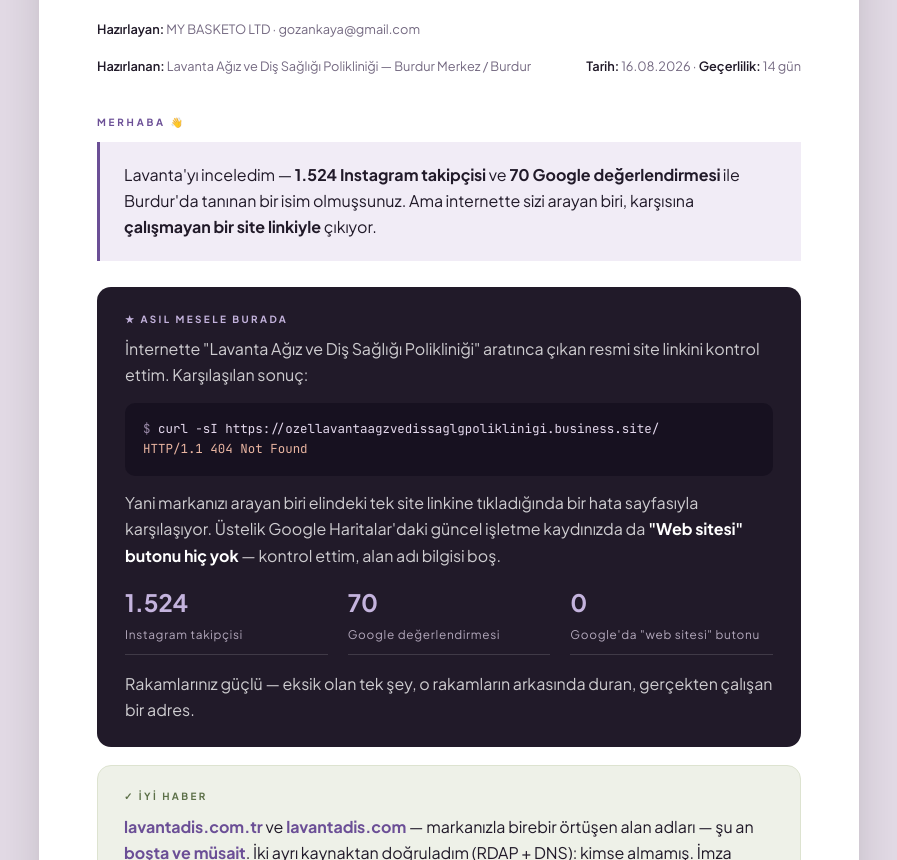
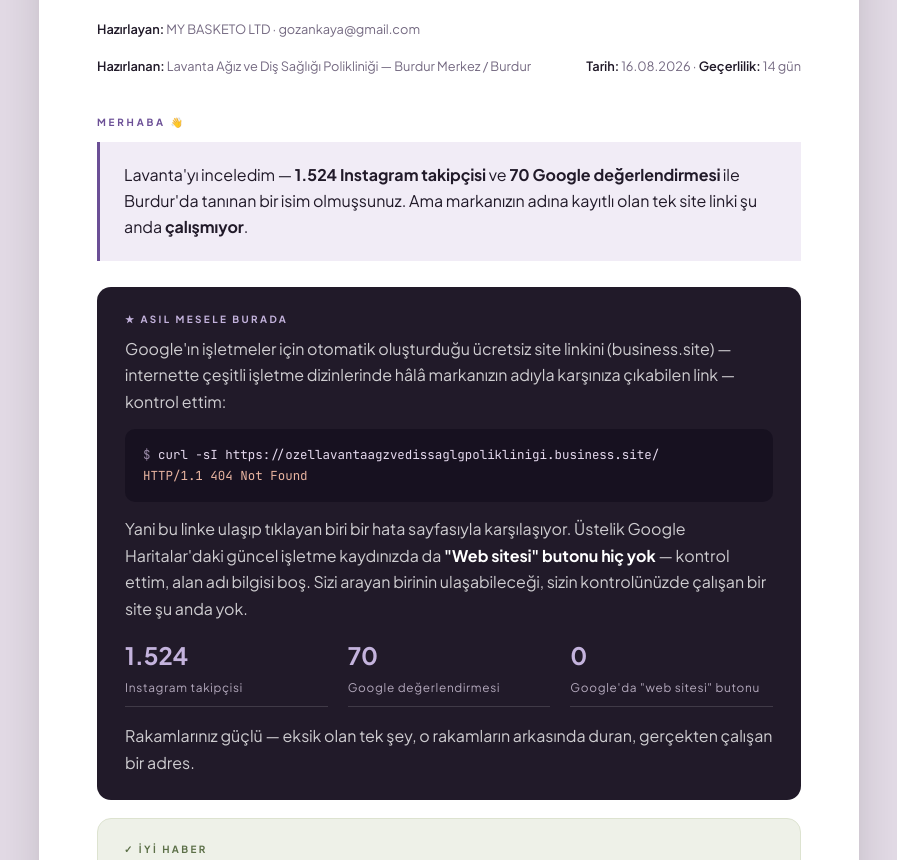
Before and after one commit to Gracoins/lavanta, a plain HTML site: page teklif.html in a window 1280 px wide. Shown: the part 240-1100 px from the top of the page, without its empty margins (191-1088 px from the left). Drawn offline with Linux system fonts and the light colour scheme.

Commit message:
Teklifteki kanca ifadesini doğrulanabilir dille düzelt

```diff
--- a/teklif.html
+++ b/teklif.html
@@ -120,21 +120,21 @@
   <span class="eyebrow">Merhaba 👋</span>
   <div class="lead">
     Lavanta'yı inceledim — <strong>1.524 Instagram takipçisi</strong> ve <strong>70 Google değerlendirmesi</strong>
-    ile Burdur'da tanınan bir isim olmuşsunuz. Ama internette sizi arayan biri, karşısına
-    <strong>çalışmayan bir site linkiyle</strong> çıkıyor.
+    ile Burdur'da tanınan bir isim olmuşsunuz. Ama markanızın adına kayıtlı olan tek site linki
+    şu anda <strong>çalışmıyor</strong>.
   </div>
 
   <div class="hi">
     <div class="hd">★ Asıl mesele burada</div>
-    <p>İnternette "Lavanta Ağız ve Diş Sağlığı Polikliniği" aratınca çıkan resmi site linkini kontrol ettim.
-    Karşılaşılan sonuç:</p>
+    <p>Google'ın işletmeler için otomatik oluşturduğu ücretsiz site linkini (business.site) — internette
+    çeşitli işletme dizinlerinde hâlâ markanızın adıyla karşınıza çıkabilen link — kontrol ettim:</p>
     <div class="term mono">
       <div><span class="l">$</span> curl -sI https://ozellavantaagzvedissaglgpoliklinigi.business.site/</div>
       <div class="out">HTTP/1.1 404 Not Found</div>
     </div>
-    <p>Yani markanızı arayan biri elindeki tek site linkine tıkladığında bir hata sayfasıyla karşılaşıyor.
-    Üstelik Google Haritalar'daki güncel işletme kaydınızda da <b>"Web sitesi" butonu hiç yok</b> —
-    kontrol ettim, alan adı bilgisi boş.</p>
+    <p>Yani bu linke ulaşıp tıklayan biri bir hata sayfasıyla karşılaşıyor. Üstelik Google Haritalar'daki
+    güncel işletme kaydınızda da <b>"Web sitesi" butonu hiç yok</b> — kontrol ettim, alan adı bilgisi boş.
+    Sizi arayan birinin ulaşabileceği, sizin kontrolünüzde çalışan bir site şu anda yok.</p>
     <div class="stat">
       <div><b>1.524</b><span>Instagram takipçisi</span></div>
       <div><b>70</b><span>Google değerlendirmesi</span></div>
```
